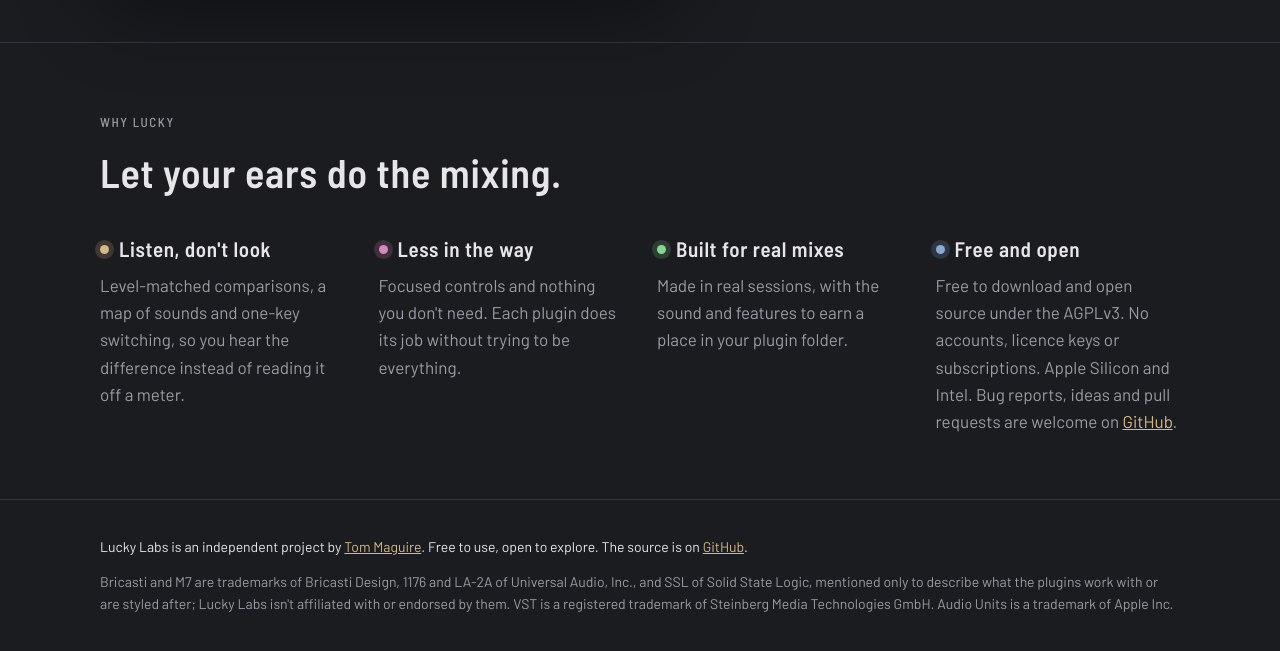
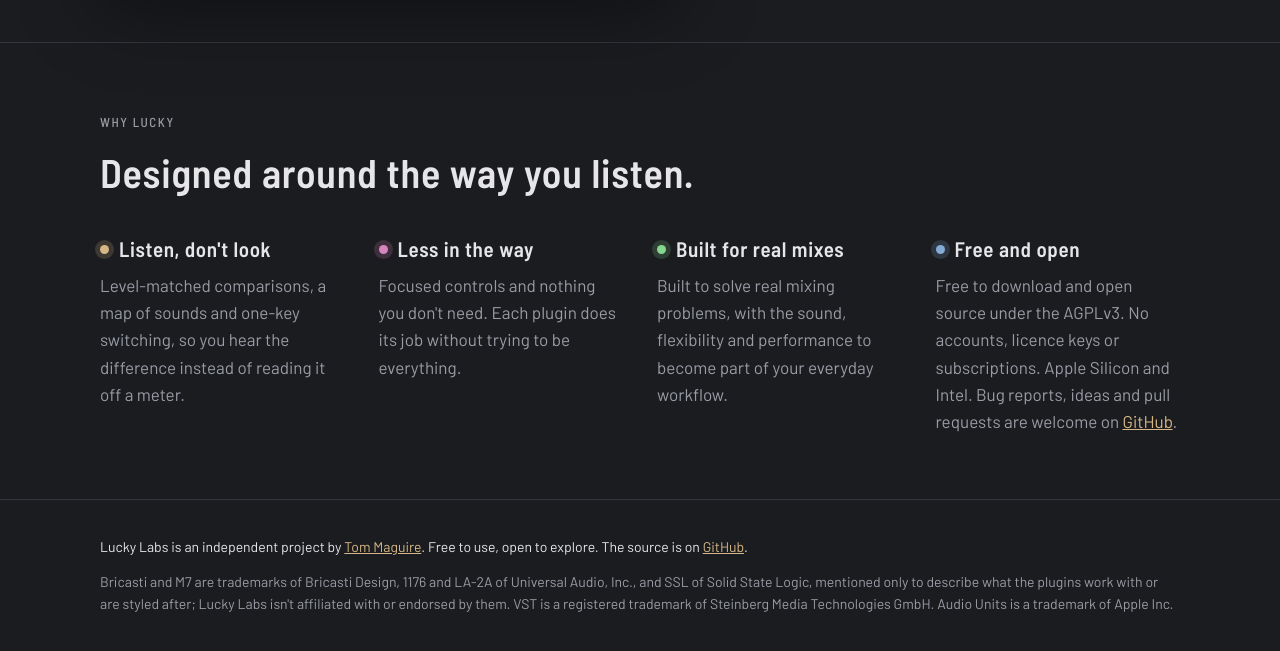
Before and after one commit to tomdmaguire/lucky-labs, a plain HTML site: page docs/index.html in a window 1280 px wide. Shown: the part 2116-2767 px from the top of the page. Drawn offline with Linux system fonts and the light colour scheme.

Commit message:
docs(site): stop the pillars heading competing with the hero
Co-Authored-By: Claude Opus 5.5 <noreply@anthropic.com>

```diff
--- a/docs/index.html
+++ b/docs/index.html
@@ -218,7 +218,7 @@
   <section id="shared">
     <div class="wrap">
       <span class="label">Why Lucky</span>
-      <h2>Let your ears do the mixing.</h2>
+      <h2>Designed around the way you listen.</h2>
       <div class="features">
         <div class="feature" style="--dot: var(--gold)">
           <h3>Listen, don't look</h3>
@@ -230,7 +230,7 @@
         </div>
         <div class="feature" style="--dot: var(--green)">
           <h3>Built for real mixes</h3>
-          <p>Made in real sessions, with the sound and features to earn a place in your plugin folder.</p>
+          <p>Built to solve real mixing problems, with the sound, flexibility and performance to become part of your everyday workflow.</p>
         </div>
         <div class="feature" style="--dot: var(--blue)">
           <h3>Free and open</h3>
```
